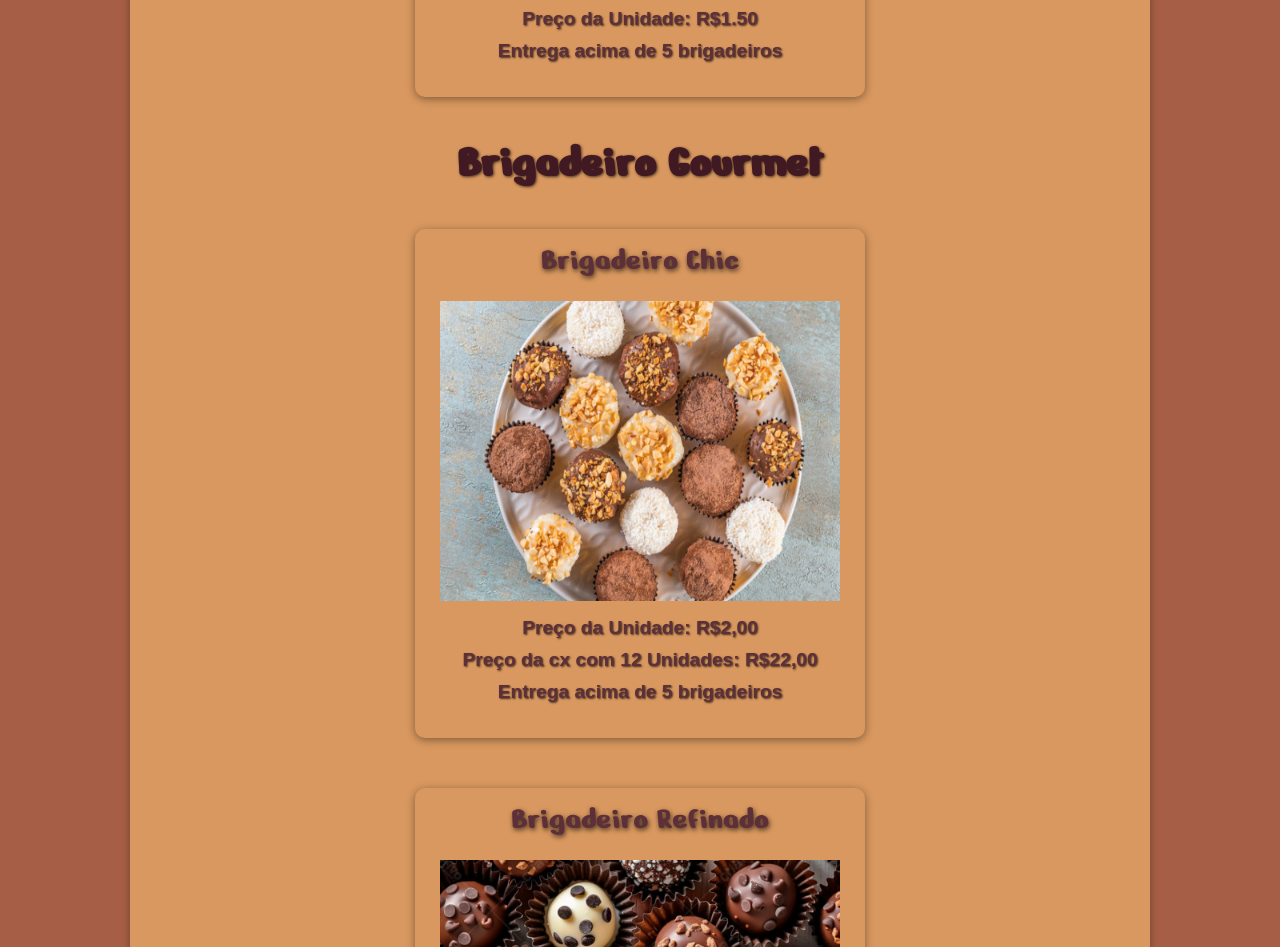
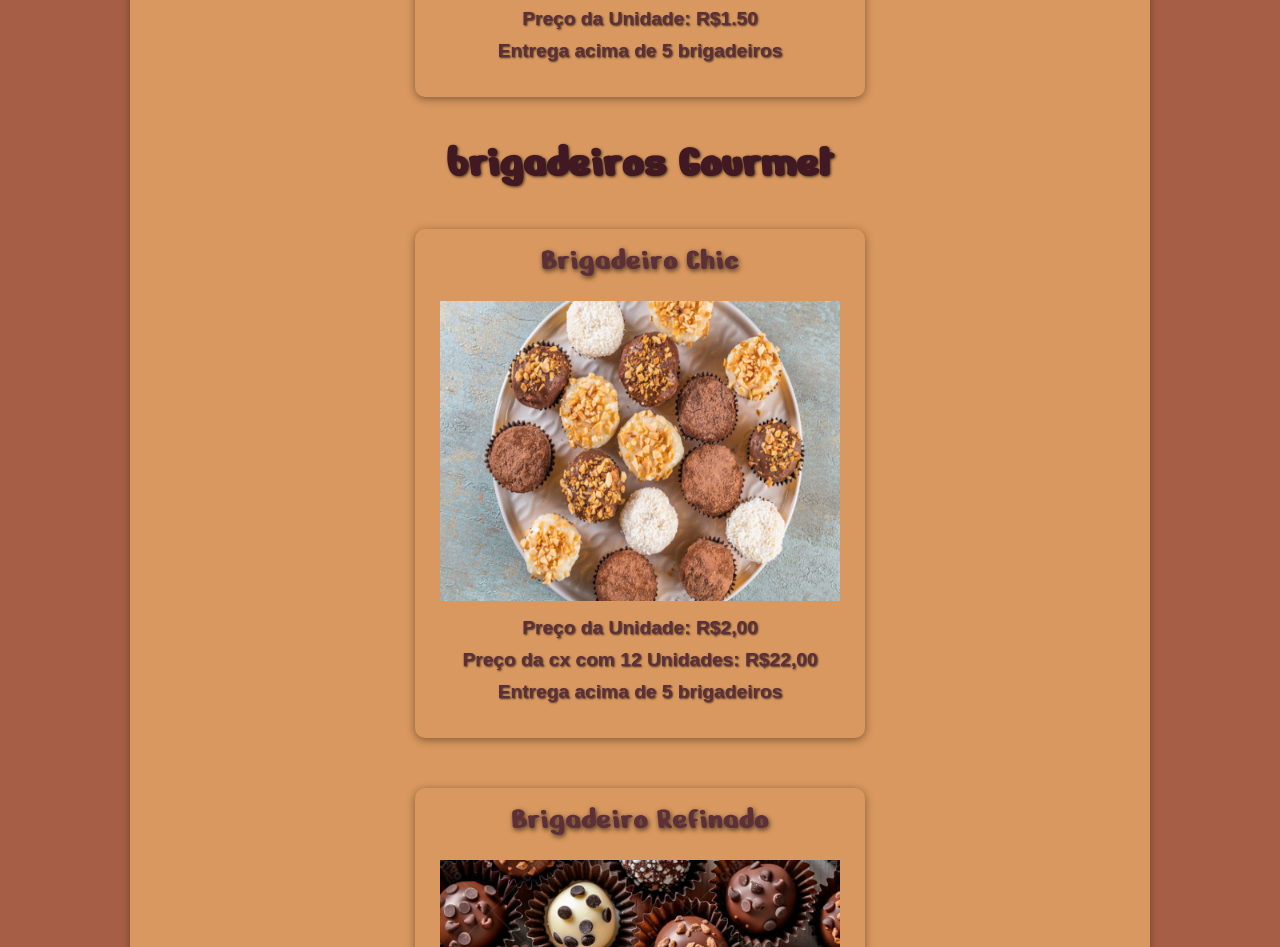
Before and after one commit to oevemgoncalves/projeto-brigadeiro, a plain HTML site: page index.html in a window 1280 px wide. Shown: the part 1772-2719 px from the top of the page. Drawn offline with Linux system fonts and the light colour scheme; a web font is replaced by a local one.

Commit message:
coloquei a palavra brigadeiro no plural

```diff
--- a/index.html
+++ b/index.html
@@ -48,7 +48,7 @@
 
         </section>
 
-        <h1>Brigadeiro Gourmet</h1>
+        <h1>brigadeiros Gourmet</h1>
 
         <section class="p1">
             <h2>Brigadeiro Chic</h2>
```
